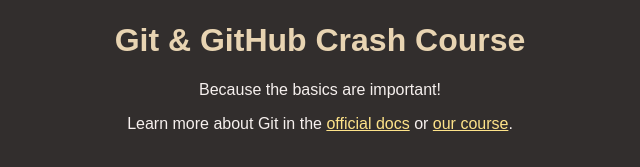
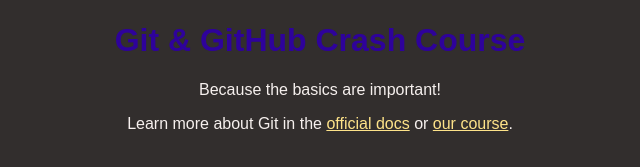
Before and after one commit to writetomdw/github-crash-course, a plain HTML site: page index.html in a window 1280 px wide. Shown: the part 147-314 px from the top of the page, without its empty margins (320-960 px from the left). Drawn offline with Linux system fonts and the light colour scheme.

Commit message:
change title color to blue

```diff
--- a/styles.css
+++ b/styles.css
@@ -17,7 +17,7 @@
 }
 
 h1 {
-  color: #e8d4b2;
+  color: #2e029b;
 }
 
 a {
```
